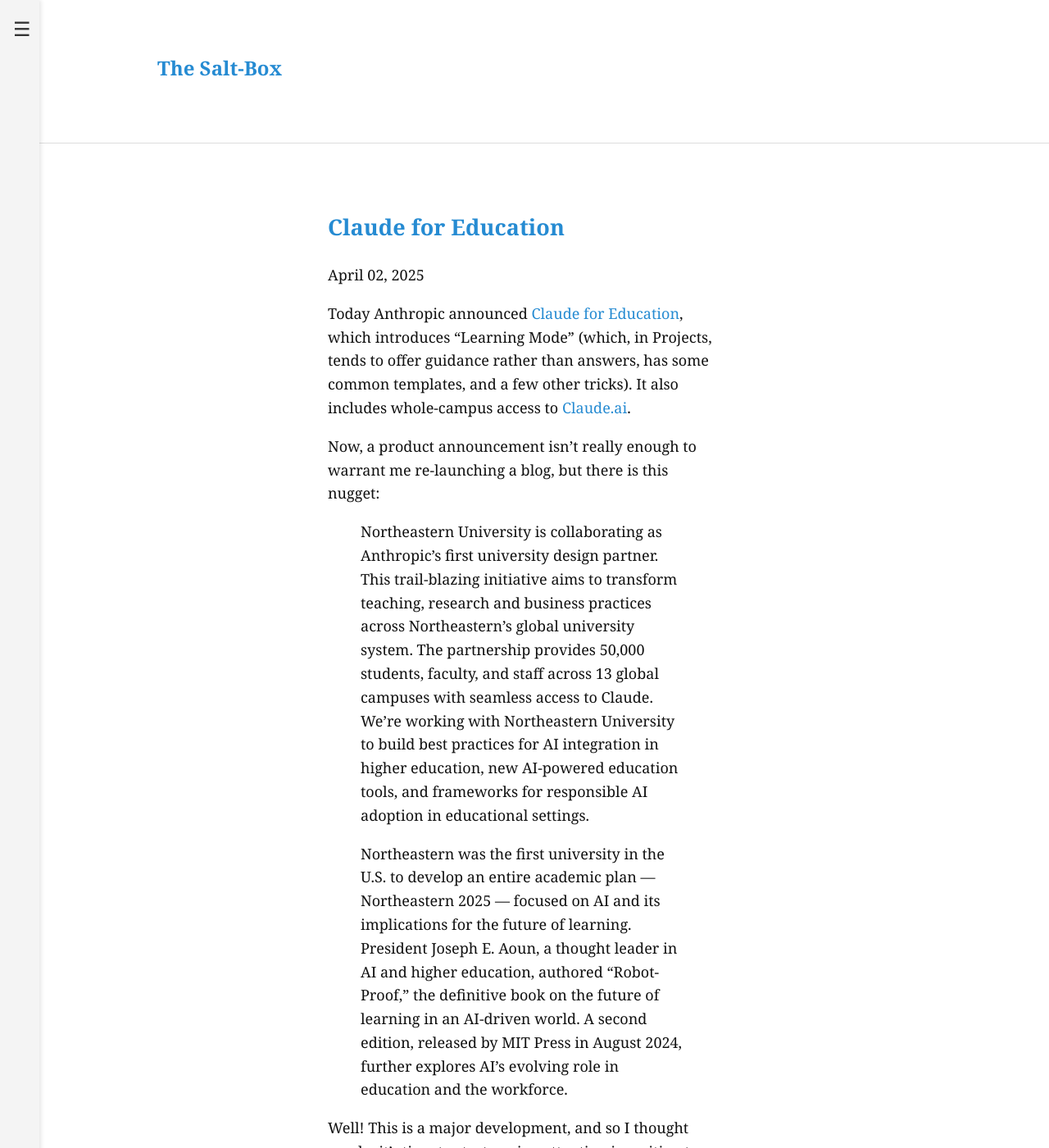
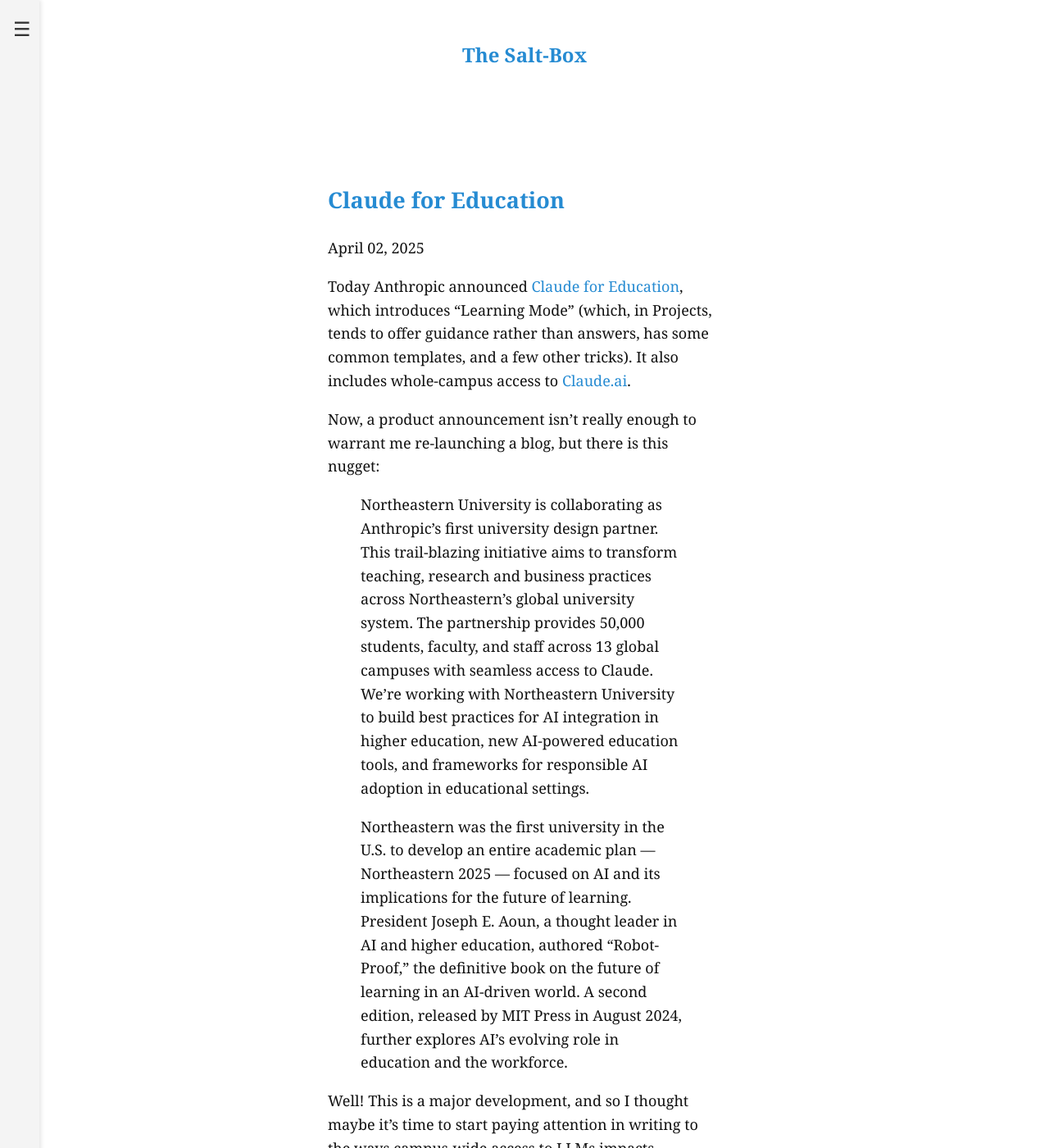
Before and after one commit to jbj-ph/thesaltbox, a Jekyll site: the page built from index.html, in a window 1280 px wide and 1400 px high. Shown: the whole window at 82% size. Built offline with Jekyll 4.4.1, drawn with Linux system fonts in a browser that asks for light colours.

Commit message:
Update lanyon.css

```diff
--- a/css/lanyon.css
+++ b/css/lanyon.css
@@ -46,10 +46,11 @@
   margin-left: 15em;
 }
 
-.masthead {
-  padding: 1rem 0;
-  border-bottom: 1px solid #ddd;
+.masthead .container {
+  display: flex;
+  justify-content: center;
 }
+
 
 .masthead-title {
   font-size: 1.5rem;
```
